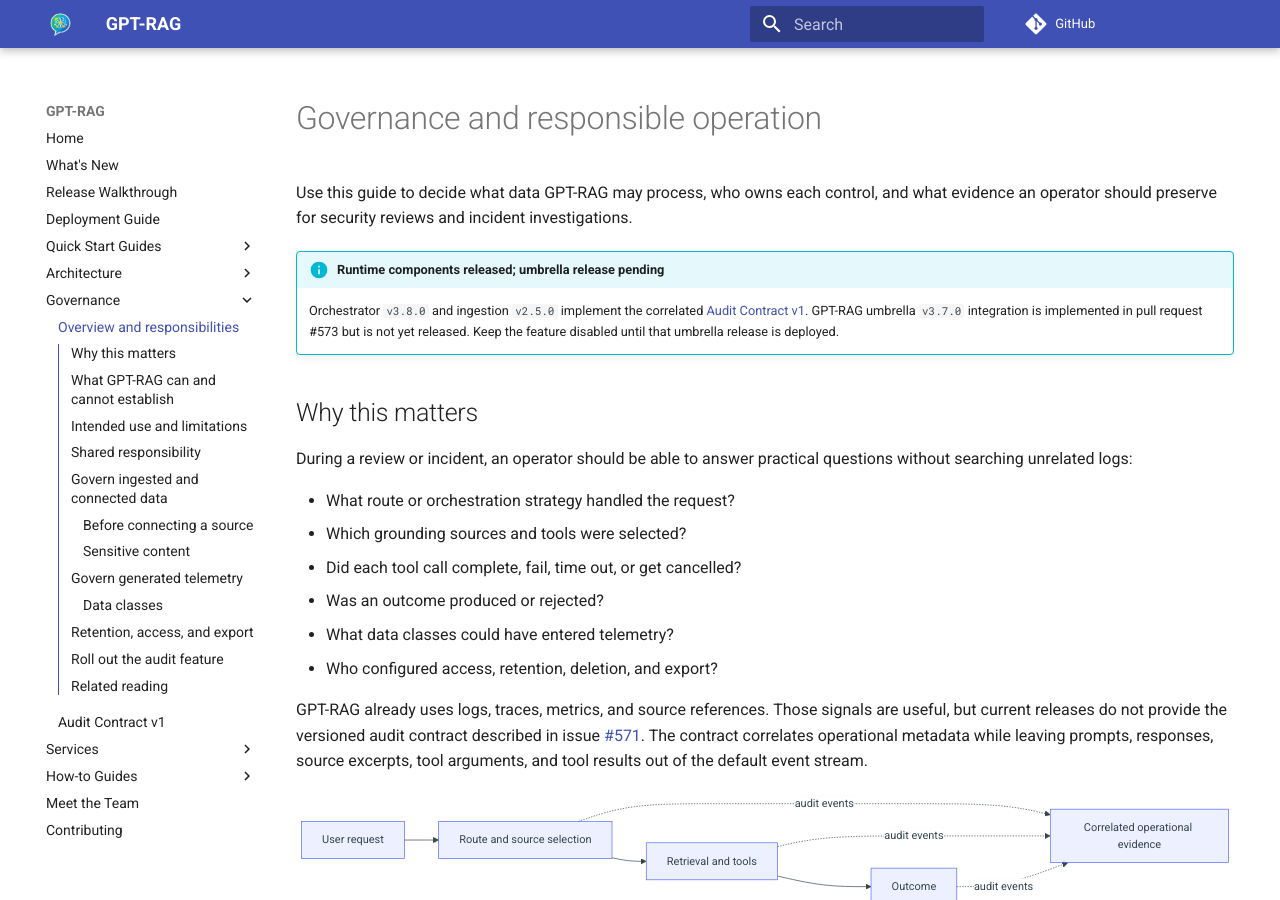
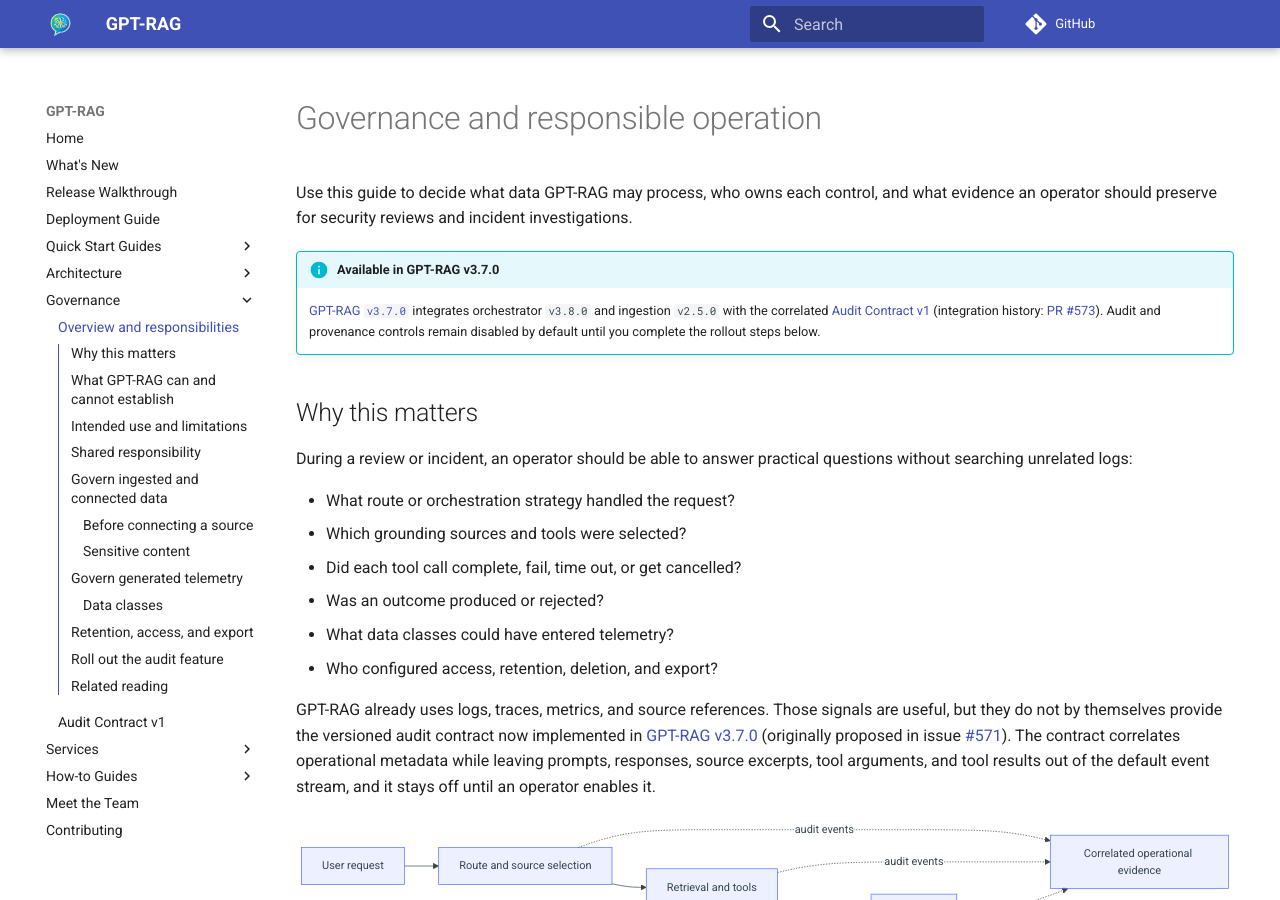
Before and after one commit to Azure/GPT-RAG, an MkDocs documentation site: the page built from docs/governance_overview.md, in a window 1280 px wide and 900 px high. Built offline with MkDocs 1.6.1 and Material for MkDocs 9.7.7, drawn with Linux system fonts in a browser that asks for light colours; comment, search, counter and statistics services are not loaded.

Commit message:
docs(governance): fix stale pre-release status now that GPT-RAG v3.7.0 is released
GPT-RAG v3.7.0 (https://github.com/Azure/GPT-RAG/releases/tag/v3.7.0) is
released and issue #571 is closed. Update governance_audit_contract_v1.md,
governance_overview.md, architecture.md, index.md, and whatisnew.md to stop
describing the umbrella audit/provenance integration as pending or
unreleased. PR #573 is now referenced only as implementation history.
Audit and provenance controls still remain disabled by default; docs now
clarify operators must enable them explicitly. Also corrects the ingestion
event name table, which previously described ingestion v2.5.0's emitted
event names as reserved for a future producer.

````diff
--- a/docs/governance_overview.md
+++ b/docs/governance_overview.md
@@ -4,11 +4,13 @@
 control, and what evidence an operator should preserve for security reviews
 and incident investigations.
 
-!!! info "Runtime components released; umbrella release pending"
-    Orchestrator `v3.8.0` and ingestion `v2.5.0` implement the correlated
-    [Audit Contract v1](governance_audit_contract_v1.md). GPT-RAG umbrella
-    `v3.7.0` integration is implemented in pull request #573 but is not yet
-    released. Keep the feature disabled until that umbrella release is deployed.
+!!! info "Available in GPT-RAG v3.7.0"
+    [GPT-RAG `v3.7.0`](https://github.com/Azure/GPT-RAG/releases/tag/v3.7.0)
+    integrates orchestrator `v3.8.0` and ingestion `v2.5.0` with the
+    correlated [Audit Contract v1](governance_audit_contract_v1.md)
+    (integration history: [PR #573](https://github.com/Azure/GPT-RAG/pull/573)).
+    Audit and provenance controls remain disabled by default until you
+    complete the rollout steps below.
 
 ## Why this matters
 
@@ -22,12 +24,15 @@
 - What data classes could have entered telemetry?
 - Who configured access, retention, deletion, and export?
 
-GPT-RAG already uses logs, traces, metrics, and source references. Those signals
-are useful, but current releases do not provide the versioned audit contract
-described in issue
-[#571](https://github.com/Azure/GPT-RAG/issues/571). The contract
+GPT-RAG already uses logs, traces, metrics, and source references. Those
+signals are useful, but they do not by themselves provide the versioned audit
+contract now implemented in
+[GPT-RAG v3.7.0](https://github.com/Azure/GPT-RAG/releases/tag/v3.7.0)
+(originally proposed in issue
+[#571](https://github.com/Azure/GPT-RAG/issues/571)). The contract
 correlates operational metadata while leaving prompts, responses, source
-excerpts, tool arguments, and tool results out of the default event stream.
+excerpts, tool arguments, and tool results out of the default event stream,
+and it stays off until an operator enables it.
 
 ```mermaid
 flowchart LR
````
Also changed, not shown: docs/architecture.md (+4 -2 lines), docs/governance_audit_contract_v1.md (+9 -7 lines), docs/index.md (+3 -1 lines), docs/whatisnew.md (+2 -2 lines).
